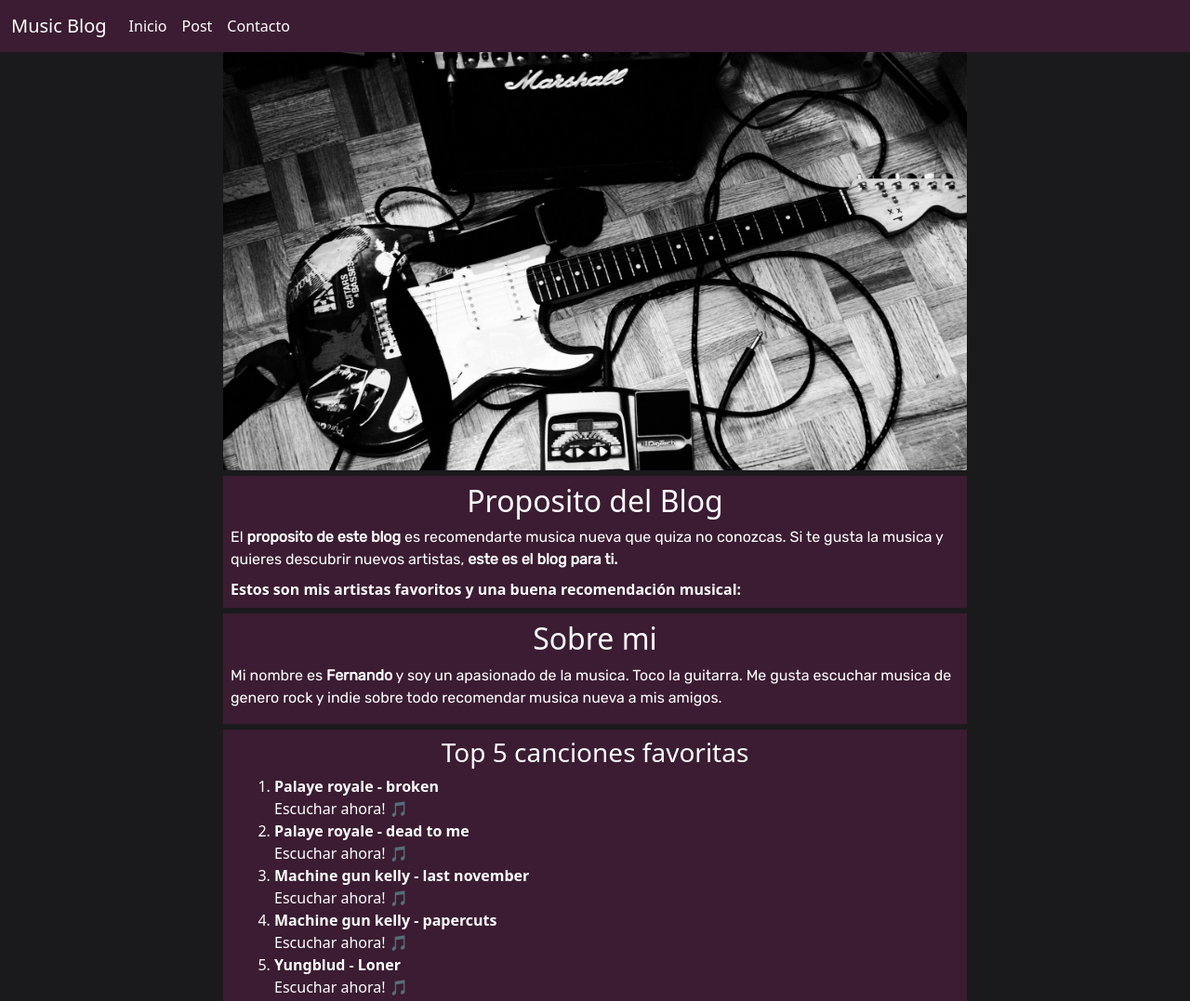
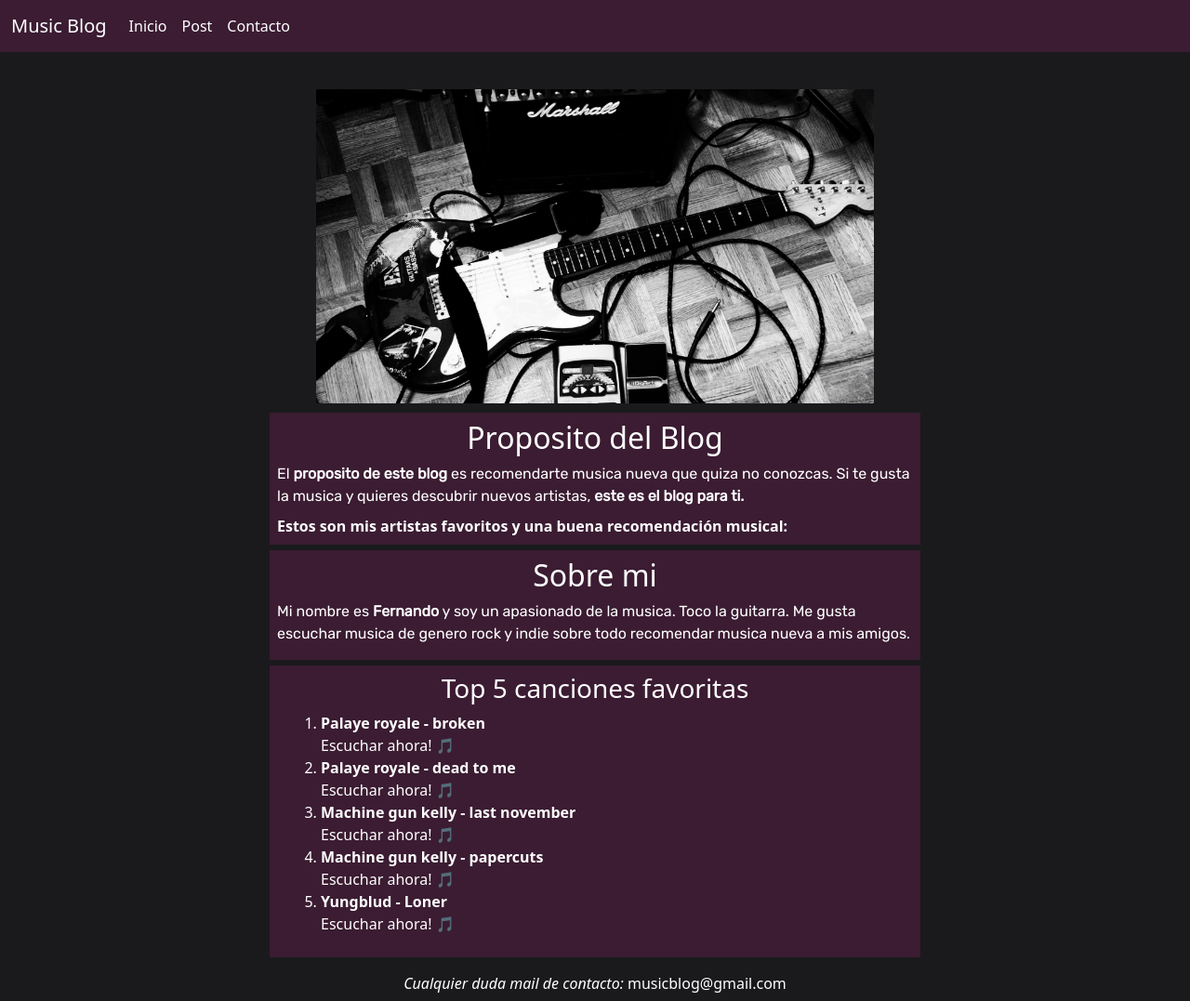
Before and after one commit to FernandoAlexisHH/MUSIC-BLOG, a plain HTML site: page index.html in a window 1280 px wide. Shown: the top 1077 px of the page at 93% size. Drawn offline with nearby package versions, Linux system fonts and the light colour scheme; a web font is replaced by a local one.

Commit message:
Ajusta estilos CSS: modifica márgenes y anchos de imágenes y secciones, y añade Bootstrap para mejorar la responsividad del blog.

```diff
--- a/estilos.css
+++ b/estilos.css
@@ -17,6 +17,7 @@ body {
 }
 header {
   background-color: var(--color-componente);
+  margin-bottom: 40px;
 }
 .navbar-brand,
 .navbar-nav .nav-link.active {
@@ -42,8 +43,9 @@ img {
   display: block;
   margin-left: auto;
   margin-right: auto;
-  max-width: 800px;
-  min-width: 300px;
+  margin-bottom: 10px;
+  max-width: 600px;
+  min-width: 200px;
   border-radius: 2px;
 }
 
@@ -59,7 +61,7 @@ p {
 }
 section {
   background-color: var(--color-componente);
-  max-width: 800px;
+  max-width: 700px;
   margin: 6px auto;
   padding: 8px;
 }
@@ -70,6 +72,8 @@ section h2 {
 section p {
   margin-bottom: 8px;
   text-wrap: normal;
+  max-width: 700px;
+  margin-left: auto;
 }
 h3 {
   text-align: center;
--- a/index.html
+++ b/index.html
@@ -8,6 +8,12 @@
     <!--Especifica la codificacion de caracteres del documento-->
     <meta name="viewport" content="width=device-width, initial-scale=1.0" />
     <!--Se utiliza para el responsive, pero no significa que con esto el sitio sea responsive-->
+    <link
+      href="https://cdn.jsdelivr.net/npm/bootstrap@5.3.3/dist/css/bootstrap.min.css"
+      rel="stylesheet"
+      integrity="sha384-QWTKZyjpPEjISv5WaRU9OFeRpok6YctnYmDr5pNlyT2bRjXh0JMhjY6hW+ALEwIH"
+      crossorigin="anonymous"
+    />
     <link rel="preconnect" href="https://fonts.googleapis.com" />
     <link rel="preconnect" href="https://fonts.gstatic.com" crossorigin />
     <link
@@ -19,12 +25,6 @@
     <link
       href="https://fonts.googleapis.com/css2?family=Biryani:wght@200;300;400;600;700;800;900&family=Rubik&display=swap"
       rel="stylesheet"
-    />
-    <link
-      href="https://cdn.jsdelivr.net/npm/bootstrap@5.3.3/dist/css/bootstrap.min.css"
-      rel="stylesheet"
-      integrity="sha384-QWTKZyjpPEjISv5WaRU9OFeRpok6YctnYmDr5pNlyT2bRjXh0JMhjY6hW+ALEwIH"
-      crossorigin="anonymous"
     />
     <link rel="stylesheet" href="estilos.css" />
 
```
